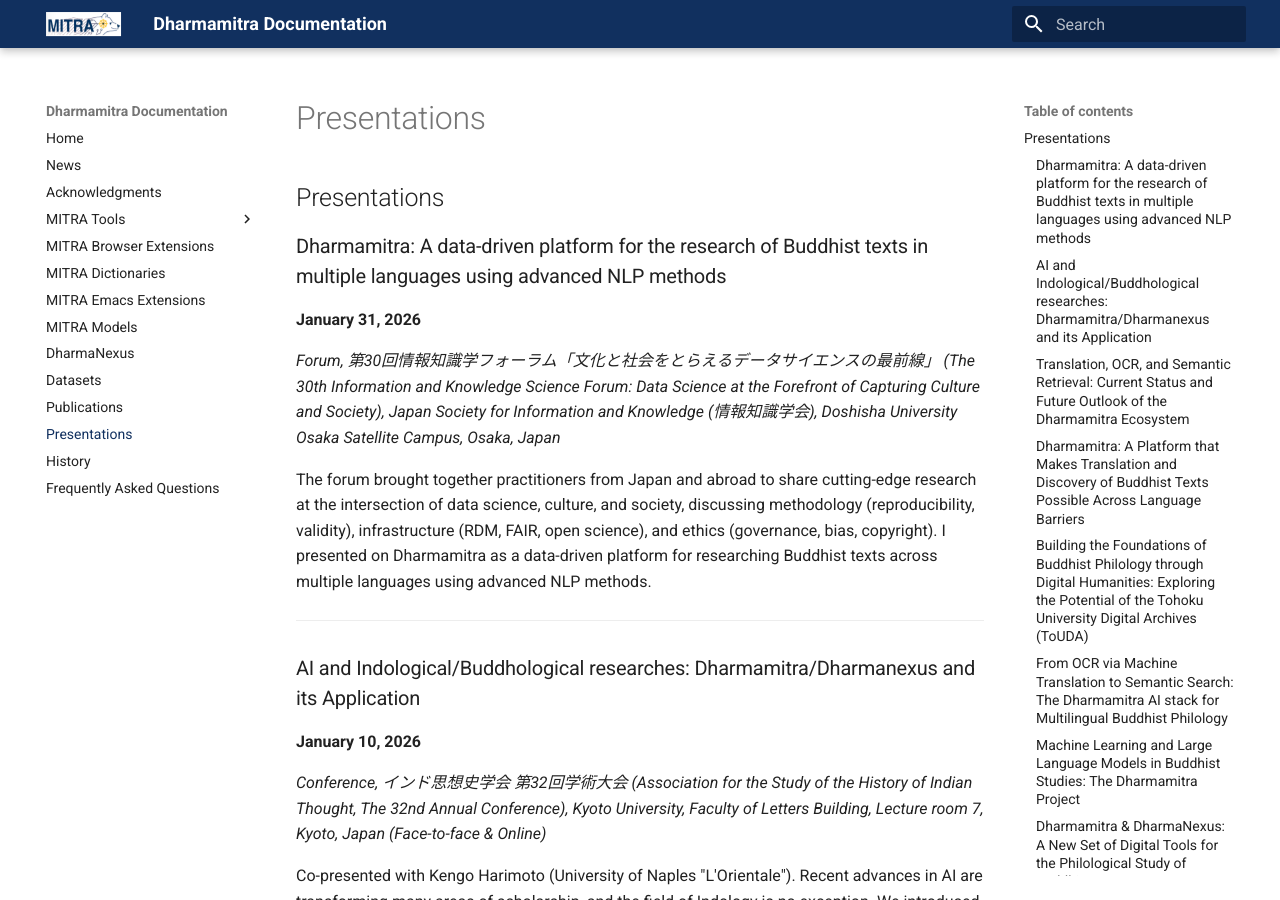
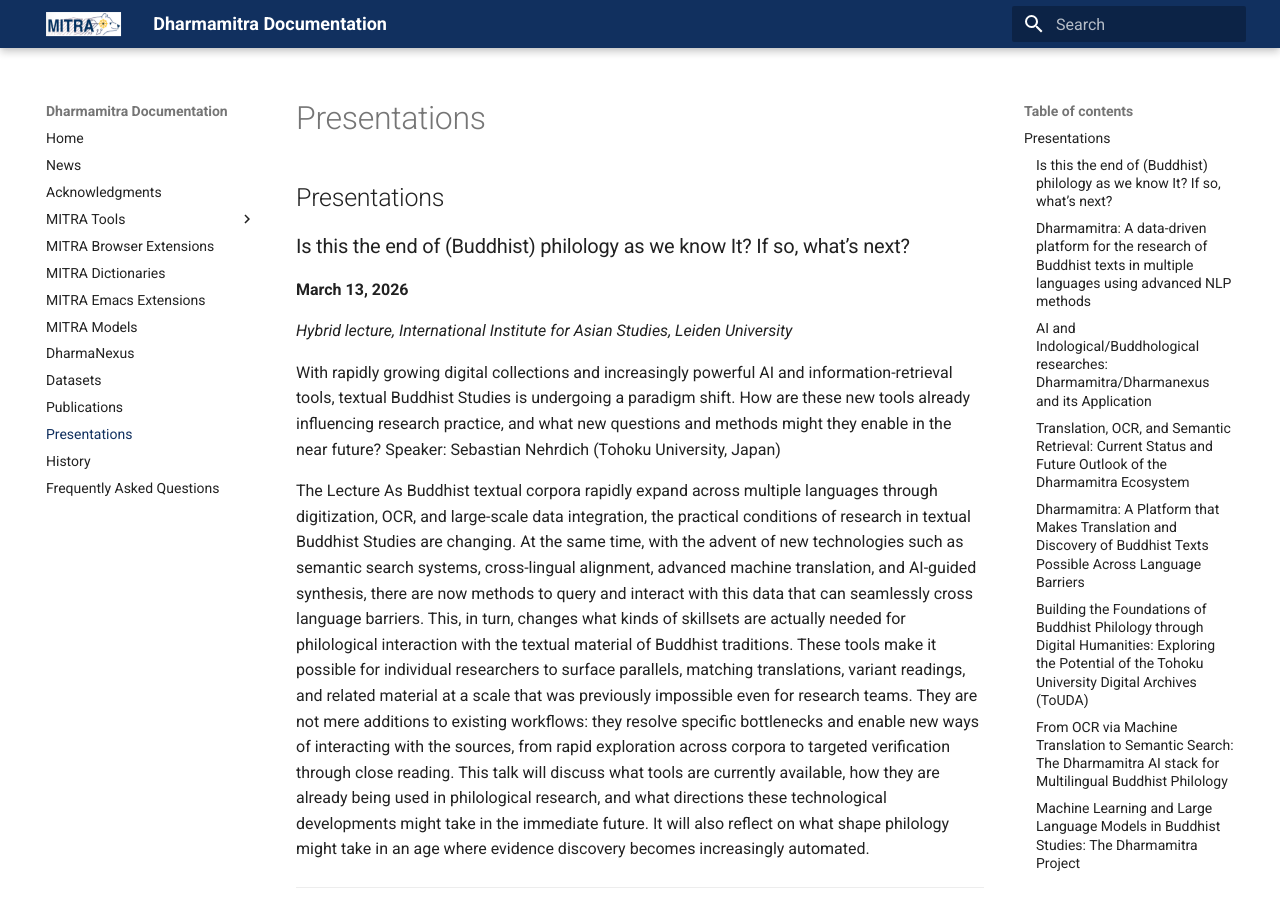
Before and after one commit to dharmamitra/dharmamitra-guides, an MkDocs documentation site: the page built from docs/presentations.md, in a window 1280 px wide and 900 px high. Built offline with MkDocs 1.6.1 and Material for MkDocs 9.7.7, drawn with Linux system fonts in a browser that asks for light colours.

Commit message:
Update presentations.md

```diff
--- a/docs/presentations.md
+++ b/docs/presentations.md
@@ -1,5 +1,18 @@
 ## Presentations
 
+### Is this the end of (Buddhist) philology as we know It? If so, what’s next?
+**March 13, 2026**
+
+*Hybrid lecture, International Institute for Asian Studies, Leiden University*
+
+With rapidly growing digital collections and increasingly powerful AI and information-retrieval tools, textual Buddhist Studies is undergoing a paradigm shift. How are these new tools already influencing research practice, and what new questions and methods might they enable in the near future?
+Speaker: Sebastian Nehrdich (Tohoku University, Japan)
+
+The Lecture
+As Buddhist textual corpora rapidly expand across multiple languages through digitization, OCR, and large-scale data integration, the practical conditions of research in textual Buddhist Studies are changing. At the same time, with the advent of new technologies such as semantic search systems, cross-lingual alignment, advanced machine translation, and AI-guided synthesis, there are now methods to query and interact with this data that can seamlessly cross language barriers. This, in turn, changes what kinds of skillsets are actually needed for philological interaction with the textual material of Buddhist traditions. These tools make it possible for individual researchers to surface parallels, matching translations, variant readings, and related material at a scale that was previously impossible even for research teams. They are not mere additions to existing workflows: they resolve specific bottlenecks and enable new ways of interacting with the sources, from rapid exploration across corpora to targeted verification through close reading.
+This talk will discuss what tools are currently available, how they are already being used in philological research, and what directions these technological developments might take in the immediate future. It will also reflect on what shape philology might take in an age where evidence discovery becomes increasingly automated.
+
+---
 
 ### Dharmamitra: A data-driven platform for the research of Buddhist texts in multiple languages using advanced NLP methods
 **January 31, 2026**
```
